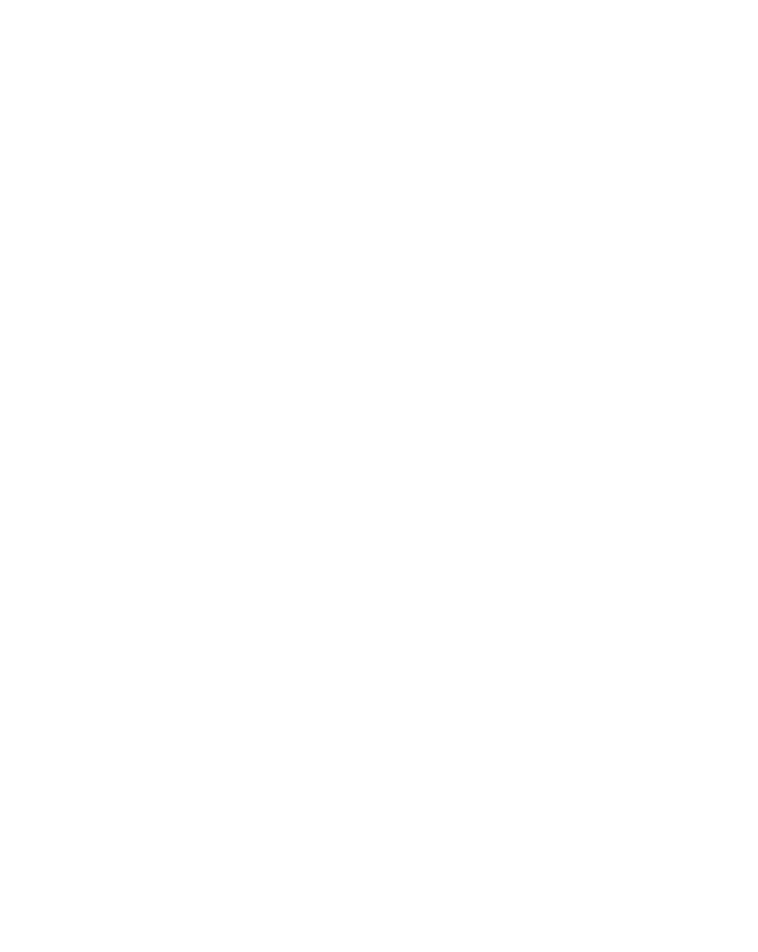
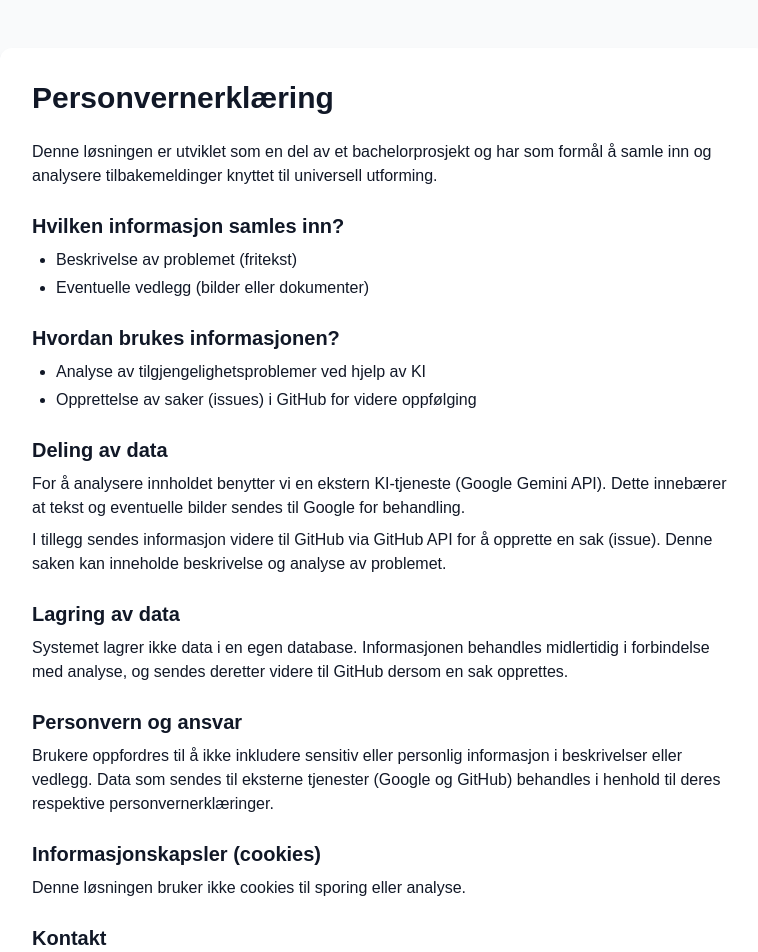
Before and after one commit to hltnina/brukertilbakemelding_KI, a React app in the folder frontend/: page /privacy-policy in a window 1280 px wide. Before the commit this address had no page. Shown: the top 952 px of the page, without its empty margins (256-1014 px from the left). Before the commit the page ends 800 px from the top, so only its background shows below. Built offline with nearby package versions, Linux system fonts and the light colour scheme; the HTML template or start-up script is replaced by a standard one.

Commit message:
implementert personvern i nettsiden

```diff
--- a/frontend/src/App.css
+++ b/frontend/src/App.css
@@ -1005,6 +1005,19 @@
   box-shadow: 0 8px 20px rgba(15, 23, 42, 0.18);
 }
 
+.privacy-notice {
+    display: flex;
+    gap: 0.5rem;
+    align-items: flex-start;
+    background-color: #e8f0fe;
+    border: 1px solid #b3c8f5;
+    border-radius: 8px;
+    padding: 0.75rem 1rem;
+    font-size: 0.875rem;
+    color: #1a3a6b;
+    margin-bottom: 1.5rem;
+}
+
 .confirmation-message-box p {
   margin: 0 0 1.5rem;
 }
--- a/frontend/src/App.jsx
+++ b/frontend/src/App.jsx
@@ -1,11 +1,14 @@
 import { Routes, Route } from 'react-router-dom'
 import Home from './pages/Home'
 import './App.css'
+import PrivacyPolicy from './pages/PrivacyPolicy'
+
 
 function App() {
   return (
     <Routes>
-      <Route path="/" element={<Home />} />
+          <Route path="/" element={<Home />} />
+          <Route path="/privacy-policy" element={<PrivacyPolicy />} />
     </Routes>
   )
 }
--- a/frontend/src/components/Footer.jsx
+++ b/frontend/src/components/Footer.jsx
@@ -19,7 +19,16 @@
           </p>
           <p className="text-base italic text-slate-600">
             Utviklet i samarbeid med Gruppe 03 og Tingtun
-          </p>
+                  </p>
+
+                  <p className="text-sm mt-4">
+                      <a
+                          href="/privacy-policy"
+                          className="text-blue-600 underline hover:text-blue-800"
+                      >
+                          Personvernerklæring
+                      </a>
+                  </p>
         </div>
       </div>
     </footer>
--- a/frontend/src/components/ReportForm.jsx
+++ b/frontend/src/components/ReportForm.jsx
@@ -248,9 +248,17 @@
 
   return (
     <div className="report-form-shell">
-      <h3>Konfigurasjon</h3>
+          <h3>Konfigurasjon</h3>
 
-      <div className="issue-list">
+          <div className="privacy-notice">
+
+              <p>
+                  Unngå å inkludere personopplysninger eller sensitiv informasjon i beskrivelser og vedlegg.
+              </p>
+          </div>
+
+          <div className="issue-list">
+
         {issues.map((issue, index) => (
           <section key={issue.id} className="issue-card">
             <div className="issue-card-header">
@@ -275,7 +283,9 @@
               onChange={(event) =>
                 handleIssueChange(issue.id, 'title', event.target.value)
               }
-            />
+                />
+
+
 
             <TextAreaField
               label="Problembeskrivelse*"
@@ -289,7 +299,9 @@
             />
 
             <div className="upload-group">
-              <p>Last opp vedlegg (i form av fil eller bilde)</p>
+                    <p>Last opp vedlegg (i form av fil eller bilde)</p>
+
+
               <input
                 id={`report-file-${issue.id}`}
                 type="file"
--- /dev/null
+++ b/frontend/src/pages/PrivacyPolicy.jsx
@@ -0,0 +1,77 @@
+const PrivacyPolicy = () => {
+    return (
+        <div className="min-h-screen bg-gray-50 px-6 py-12">
+            <div className="mx-auto max-w-3xl bg-white p-8 rounded-xl shadow-md space-y-6">
+
+                <h1 className="text-3xl font-bold">Personvernerklæring</h1>
+
+                <p>
+                    Denne løsningen er utviklet som en del av et bachelorprosjekt og har som formål
+                    å samle inn og analysere tilbakemeldinger knyttet til universell utforming.
+                </p>
+
+                <div>
+                    <h2 className="text-xl font-semibold">Hvilken informasjon samles inn?</h2>
+                    <ul className="list-disc ml-6 mt-2 space-y-1">
+                        <li>Beskrivelse av problemet (fritekst)</li>
+                        <li>Eventuelle vedlegg (bilder eller dokumenter)</li>
+                    </ul>
+                </div>
+
+                <div>
+                    <h2 className="text-xl font-semibold">Hvordan brukes informasjonen?</h2>
+                    <ul className="list-disc ml-6 mt-2 space-y-1">
+                        <li>Analyse av tilgjengelighetsproblemer ved hjelp av KI</li>
+                        <li>Opprettelse av saker (issues) i GitHub for videre oppfølging</li>
+                    </ul>
+                </div>
+
+                <div>
+                    <h2 className="text-xl font-semibold">Deling av data</h2>
+                    <p className="mt-2">
+                        For å analysere innholdet benytter vi en ekstern KI-tjeneste (Google Gemini API).
+                        Dette innebærer at tekst og eventuelle bilder sendes til Google for behandling.
+                    </p>
+                    <p className="mt-2">
+                        I tillegg sendes informasjon videre til GitHub via GitHub API for å opprette en sak (issue).
+                        Denne saken kan inneholde beskrivelse og analyse av problemet.
+                    </p>
+                </div>
+
+                <div>
+                    <h2 className="text-xl font-semibold">Lagring av data</h2>
+                    <p className="mt-2">
+                        Systemet lagrer ikke data i en egen database. Informasjonen behandles midlertidig
+                        i forbindelse med analyse, og sendes deretter videre til GitHub dersom en sak opprettes.
+                    </p>
+                </div>
+
+                <div>
+                    <h2 className="text-xl font-semibold">Personvern og ansvar</h2>
+                    <p className="mt-2">
+                        Brukere oppfordres til å ikke inkludere sensitiv eller personlig informasjon i
+                        beskrivelser eller vedlegg. Data som sendes til eksterne tjenester (Google og GitHub)
+                        behandles i henhold til deres respektive personvernerklæringer.
+                    </p>
+                </div>
+
+                <div>
+                    <h2 className="text-xl font-semibold">Informasjonskapsler (cookies)</h2>
+                    <p className="mt-2">
+                        Denne løsningen bruker ikke cookies til sporing eller analyse.
+                    </p>
+                </div>
+
+                <div>
+                    <h2 className="text-xl font-semibold">Kontakt</h2>
+                    <p className="mt-2">
+                        Dersom du har spørsmål om personvern i løsningen, ta kontakt med utviklingsteamet.
+                    </p>
+                </div>
+
+            </div>
+        </div>
+    )
+}
+
+export default PrivacyPolicy
```
